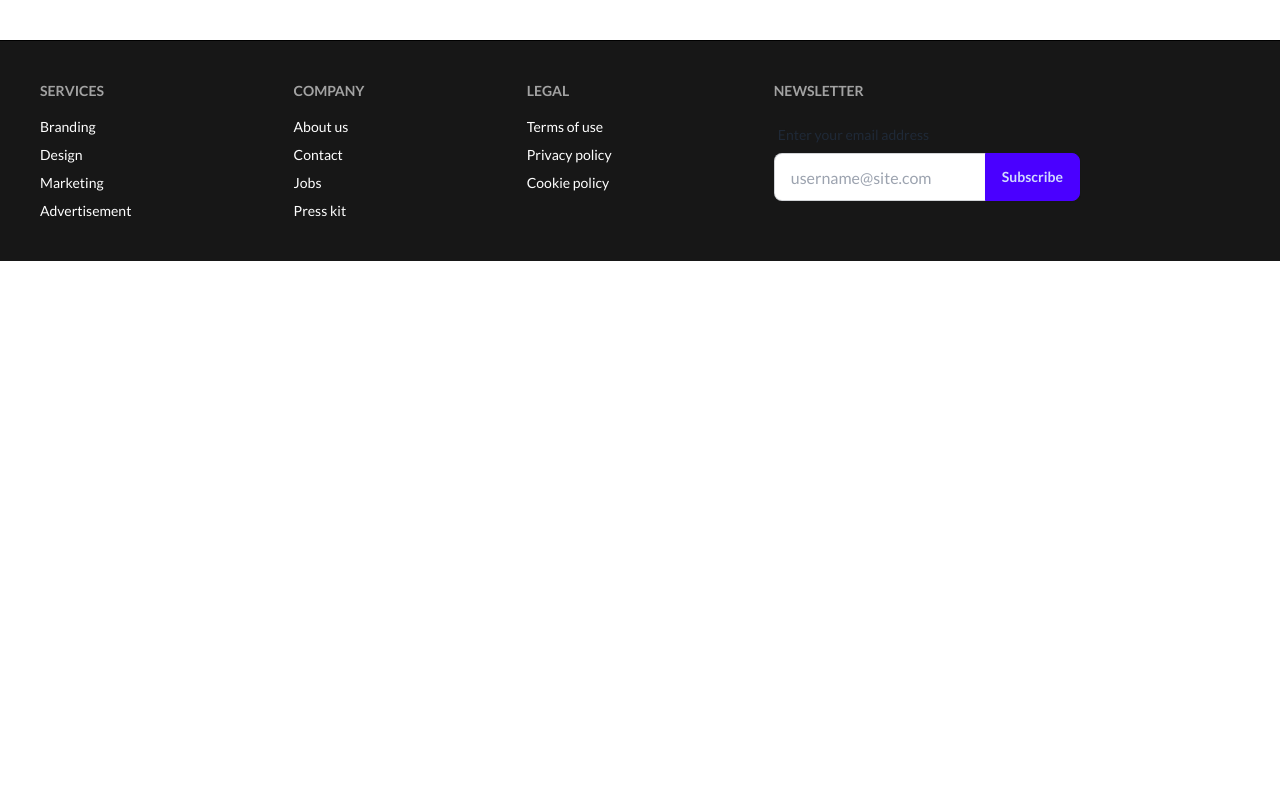
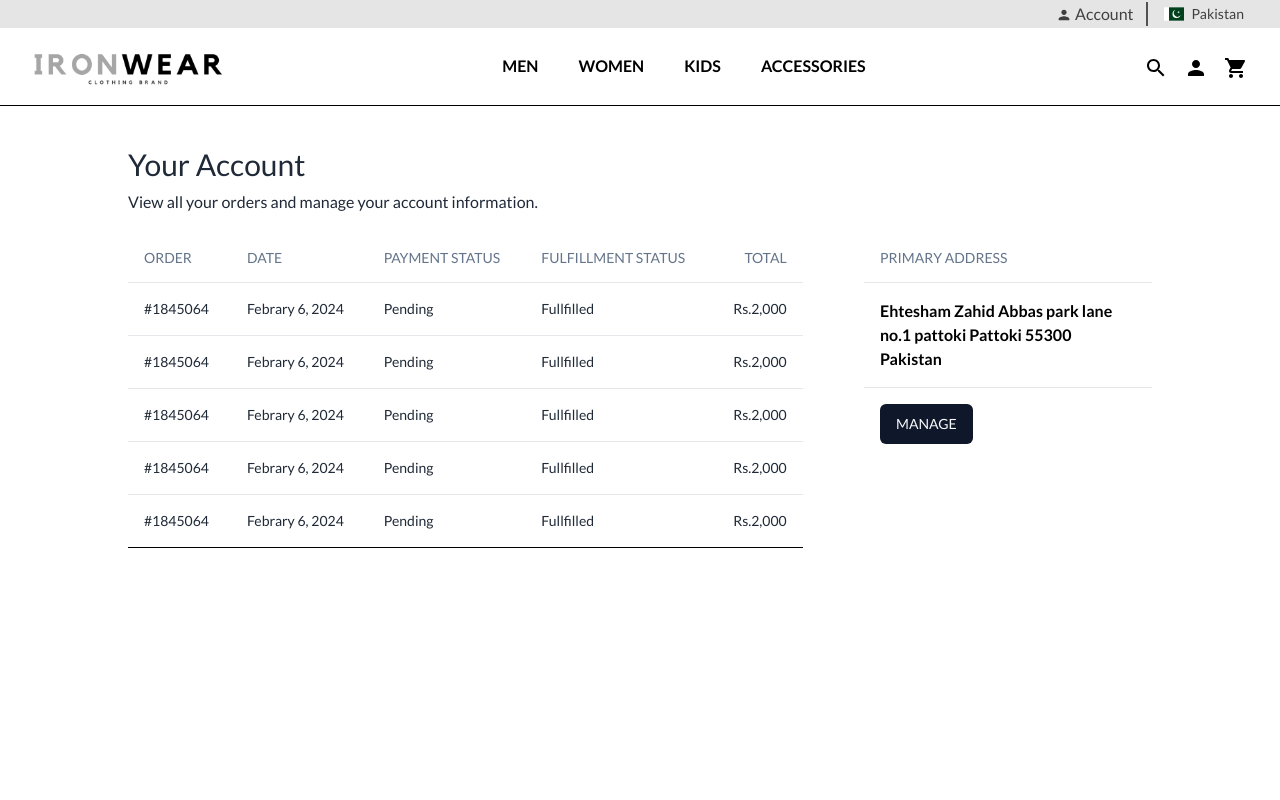
Before and after one commit to Ehtesham-Zahid/e-commerce-2-frontend, a React (Vite) app: page /account in a window 1280 px wide. Shown: the top 800 px of the page. Built offline with nearby package versions, Linux system fonts and the light colour scheme.

Commit message:
Account Page half done

```diff
--- a/src/App.jsx
+++ b/src/App.jsx
@@ -29,7 +29,7 @@ function App() {
         <Route path="/account/signin" element={<SigninPage />} />
         <Route path="/products/:productId" element={<SingleProductPage />} />
         <Route path="/checkout" element={<CheckoutPage />} />
-        <Route path="/dashboard" element={<AccountPage />} />
+        <Route path="/account" element={<AccountPage />} />
       </Routes>{" "}
       <Footer />
     </div>
--- a/src/components/SideDrawer/SideDrawer.jsx
+++ b/src/components/SideDrawer/SideDrawer.jsx
@@ -112,7 +112,10 @@ const SideDrawer = () => {
           </li>
           <li className="border-b-2 border-neutral-300 w-full  my-4 min-[500px]:hidden">
             <SheetClose asChild>
-              <Link to="/" className="font-semibold flex justify-between  ">
+              <Link
+                to="/account"
+                className="font-semibold flex justify-between  "
+              >
                 ACCOUNT
                 <KeyboardArrowRightIcon />
               </Link>
```
